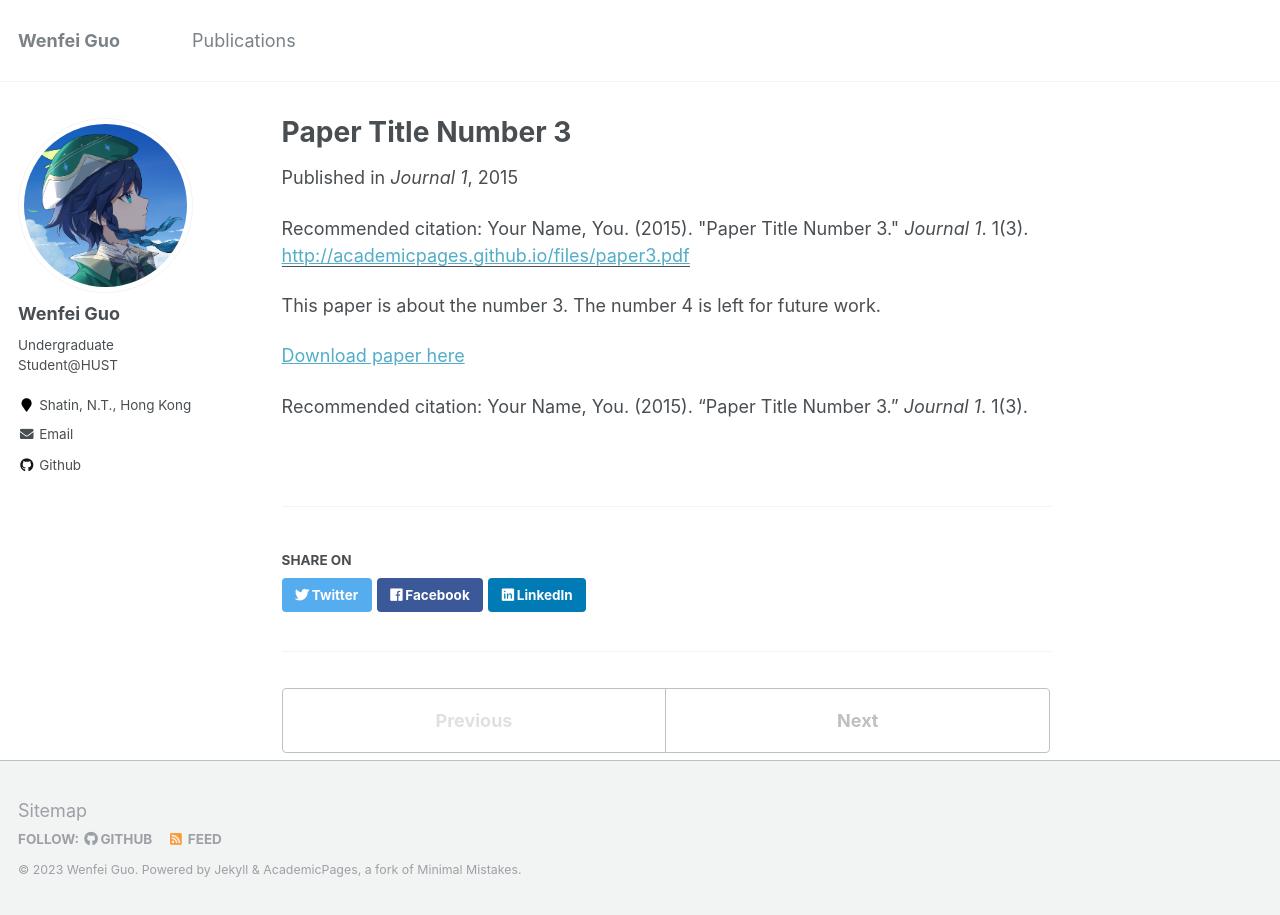
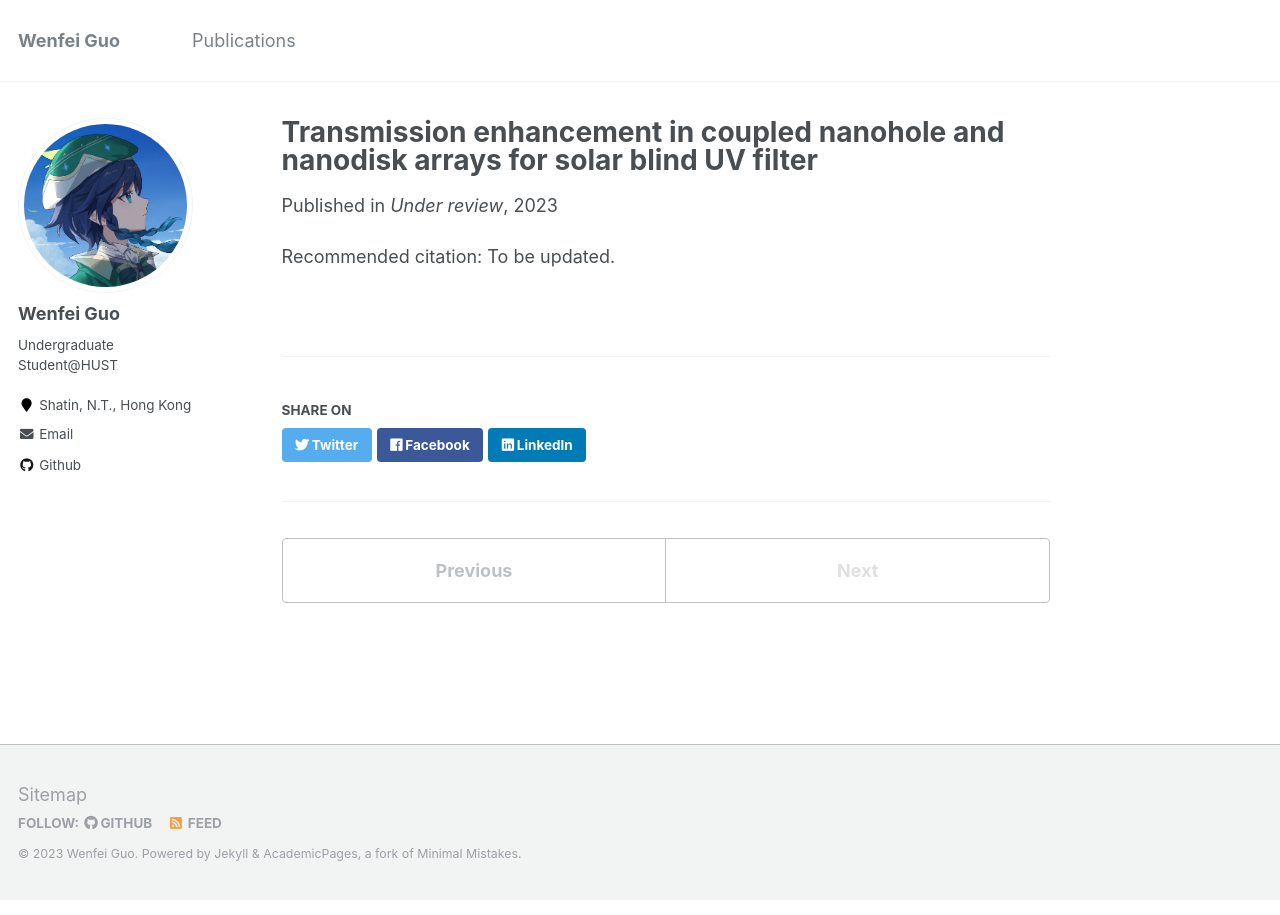
Before and after one commit to cma9cma/cma9cma.github.io, a Jekyll site: the page built from _publications/2015-10-01-paper-title-number-3.md, in a window 1280 px wide. Built offline with Jekyll 4.4.1, drawn with Linux system fonts in a browser that asks for light colours.

Commit message:
Update 2015-10-01-paper-title-number-3.md

```diff
--- a/_publications/2015-10-01-paper-title-number-3.md
+++ b/_publications/2015-10-01-paper-title-number-3.md
@@ -1,15 +1,14 @@
 ---
-title: "Paper Title Number 3"
+title: "Transmission enhancement in coupled nanohole and nanodisk arrays for solar blind UV filter"
 collection: publications
-permalink: /publication/2015-10-01-paper-title-number-3
-excerpt: 'This paper is about the number 3. The number 4 is left for future work.'
-date: 2015-10-01
-venue: 'Journal 1'
-paperurl: 'http://academicpages.github.io/files/paper3.pdf'
-citation: 'Your Name, You. (2015). &quot;Paper Title Number 3.&quot; <i>Journal 1</i>. 1(3).'
+excerpt: ''
+date: 2023-10-17
+venue: 'Under review'
+paperurl: ''
+citation: 'To be updated.'
 ---
-This paper is about the number 3. The number 4 is left for future work.
+<!-- This paper is about the number 3. The number 4 is left for future work.
 
 [Download paper here](http://academicpages.github.io/files/paper3.pdf)
 
-Recommended citation: Your Name, You. (2015). "Paper Title Number 3." <i>Journal 1</i>. 1(3).
+Recommended citation: Your Name, You. (2015). "Paper Title Number 3." <i>Journal 1</i>. 1(3). -->
```
